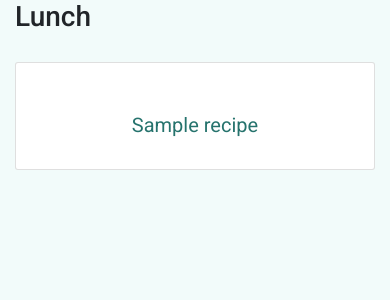
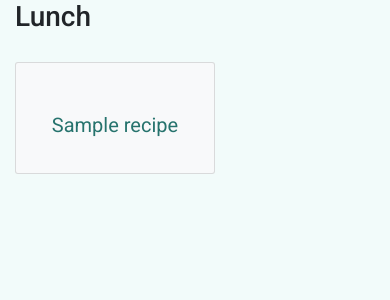
Before and after one commit to luisanegri/Data-Centric-Development, a Flask app: page /lunch in a window 390 px wide. Shown: the part 56-356 px from the top of the page. Run offline with Flask 2, Linux system fonts and the light colour scheme; a database or web service that is not in the repository returns one stand-in record (values such as "Sample title"); some libraries are stand-ins or nearby versions; some web fonts are replaced.

Commit message:
responsive cards

```diff
--- a/templates/breakfast.html
+++ b/templates/breakfast.html
@@ -2,11 +2,11 @@
 <h3 class="recipe-title">Breakfast</h3>
 <div class="row">
 {% for recipe in recipes %}
-    <div class="col-lg-12">
+    <div class="col-lg-3 col-md-4 col-sm-6">
         <div class="card-group">
             <div class="card-item">
-              <div class="card" id="card-info">
-                <div class="card-body d-flex flex-column">
+              <div class="card text-center bg-light mb-3" style="width: 12.5rem; height: 7rem;" id="card-info">
+                <div class="card-body">
                   <a class="link-recipe" href="{{url_for('read_recipe', recipe_id=recipe._id)}}">
                   <h5 class="card-title" style="text-align: center">{{ recipe.recipe_name}}</h5>
                   </a>
--- a/templates/dinner.html
+++ b/templates/dinner.html
@@ -2,11 +2,11 @@
 <h3 class="recipe-title">Dinner</h3>
 <div class="row">
 {% for recipe in recipes %}
-    <div class="col-lg-12">
+    <div class="col-lg-3 col-md-4 col-sm-6">
         <div class="card-group">
             <div class="card-item">
-              <div class="card" id="card-info">
-                <div class="card-body d-flex flex-column">
+              <div class="card text-center bg-light mb-3" style="width: 12.5rem; height: 7rem;" id="card-info">
+                <div class="card-body">
                   <a class="link-recipe" href="{{url_for('read_recipe', recipe_id=recipe._id)}}">
                   <h5 class="card-title" style="text-align: center">{{ recipe.recipe_name}}</h5>
                   </a>
--- a/templates/lunch.html
+++ b/templates/lunch.html
@@ -2,11 +2,11 @@
 <h3 class="recipe-title">Lunch</h3>
 <div class="row">
 {% for recipe in recipes %}
-    <div class="col-lg-12">
+    <div class="col-lg-3 col-md-4 col-sm-6">
         <div class="card-group">
             <div class="card-item">
-              <div class="card" id="card-info">
-                <div class="card-body d-flex flex-column">
+              <div class="card text-center bg-light mb-3" style="width: 12.5rem; height: 7rem;" id="card-info">
+                <div class="card-body">
                   <a class="link-recipe" href="{{url_for('read_recipe', recipe_id=recipe._id)}}">
                   <h5 class="card-title" style="text-align: center">{{ recipe.recipe_name}}</h5>
                   </a>
--- a/templates/snacks.html
+++ b/templates/snacks.html
@@ -2,11 +2,11 @@
 <h3 class="recipe-title">Snacks</h3>
 <div class="row">
 {% for recipe in recipes %}
-    <div class="col-lg-12">
+    <div class="col-lg-3 col-md-4 col-sm-6">
         <div class="card-group">
             <div class="card-item">
-              <div class="card" id="card-info">
-                <div class="card-body d-flex flex-column">
+              <div class="card text-center bg-light mb-3" style="width: 12.5rem; height: 7rem;" id="card-info">
+                <div class="card-body">
                   <a class="link-recipe" href="{{url_for('read_recipe', recipe_id=recipe._id)}}">
                   <h5 class="card-title" style="text-align: center">{{ recipe.recipe_name}}</h5>
                   </a>
```
